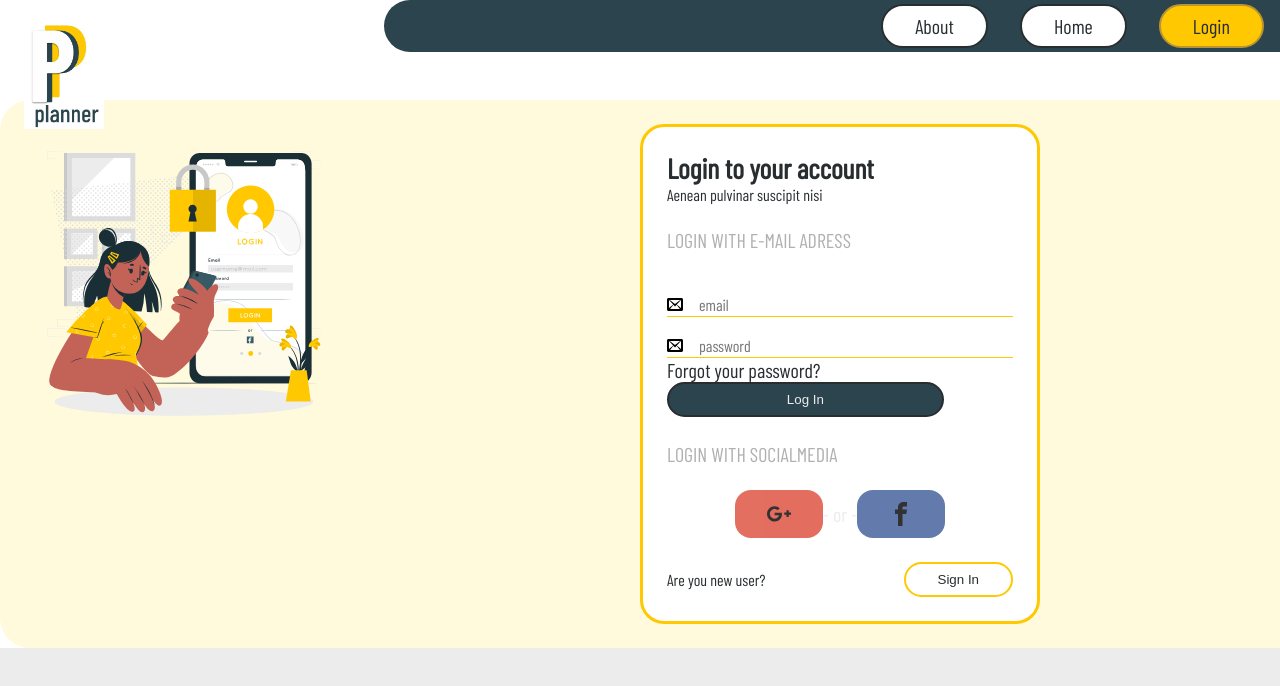
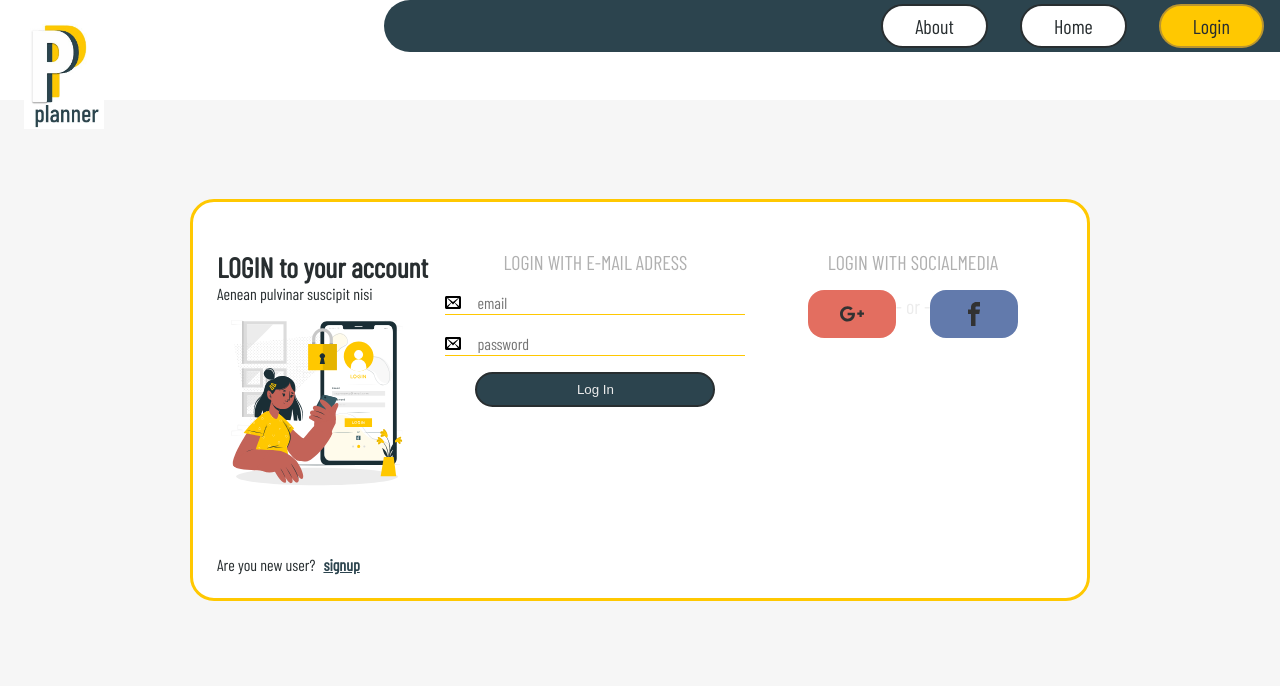
Before and after one commit to monika1127/PlannerApp, a React (Create React App) app: page /login in a window 1280 px wide. Shown: the top 686 px of the page. Built offline with nearby package versions, Linux system fonts and the light colour scheme.

Commit message:
signup and login styling

```diff
--- a/src/App.js
+++ b/src/App.js
@@ -3,17 +3,17 @@ import { BrowserRouter as Router, Switch, Route } from 'react-router-dom';
 
 import AboutSlider from './Pages/FrontPage.js/AboutSlider';
 import HomePage from './Pages/FrontPage.js/HomePage';
-import SignIn from './Pages/FrontPage.js/SignIn'
-import LogIn from './Pages/FrontPage.js/LogIn'
+import SignIn from './Pages/FrontPage.js/SignIn';
+import LogIn from './Pages/FrontPage.js/LogIn';
 
 function App() {
   return (
     <Router>
       <Switch>
-        <Route exact path='/' component={HomePage} />
-        <Route exact path='/about' component={AboutSlider} />
-        <Route exact path='/signin' component={SignIn} />
-        <Route exact path='/login' component={LogIn} />
+        <Route exact path="/" component={HomePage} />
+        <Route exact path="/about" component={AboutSlider} />
+        <Route exact path="/signup" component={SignIn} />
+        <Route exact path="/login" component={LogIn} />
       </Switch>
     </Router>
   );
--- /dev/null
+++ b/src/Components/Form/UserRegistrationForm.js
@@ -0,0 +1,68 @@
+import React, { Component, Fragment } from 'react';
+import PropTypes from 'prop-types';
+import { Link } from 'react-router-dom';
+import { ReactComponent as GoogleIcon } from '../../assets/icons/google-plus.svg';
+import { ReactComponent as FacebookIcon } from '../../assets/icons/facebook.svg';
+
+import loginPicture from '../../assets/pictures/login.svg';
+
+class UserRegistrationForm extends Component {
+  static propsTypes = {
+    type: PropTypes.oneOf(['signup', 'login']),
+  };
+
+  render() {
+    return (
+      <Fragment>
+        <div className="register__background">
+          <div className="register__container">
+            <div className="register__data">
+              <div className="register__header">
+                <div className="register__title">
+                  {this.props.type.toUpperCase()} to your account
+                </div>
+                <div className="register__description">
+                  {' '}
+                  Aenean pulvinar suscipit nisi
+                </div>
+                <div className="register__picture">
+                  <img src={loginPicture} alt="login" />
+                </div>
+              </div>
+              <div className="register__section">
+                <div className="register__section-title">
+                  {this.props.type.toUpperCase()} WITH E-MAIL ADRESS
+                </div>
+                {this.props.children}
+              </div>
+              <div className="register__section">
+                <div className="register__section-title">
+                  {this.props.type.toUpperCase()} WITH SOCIALMEDIA
+                </div>
+                <div className="register__integrating-media">
+                  <div className="register__integrating-item --google">
+                    <GoogleIcon width={24} height={24} />
+                  </div>
+                  <span>- or - </span>
+                  <div className="register__integrating-item --facebook">
+                    <FacebookIcon width={24} height={24} />
+                  </div>
+                </div>
+              </div>
+            </div>
+            <div className="register__reference">
+              <div>Are you new user?</div>
+              <Link
+                to={`/${this.props.type === 'login' ? 'signup' : 'login'}`}
+                className="register__reference--link"
+              >
+                {this.props.type === 'login' ? 'signup' : 'login'}
+              </Link>
+            </div>
+          </div>
+        </div>
+      </Fragment>
+    );
+  }
+}
+export default UserRegistrationForm;
--- a/src/Pages/FrontPage.js/LogIn.js
+++ b/src/Pages/FrontPage.js/LogIn.js
@@ -3,10 +3,9 @@ import { useFormik } from 'formik'
 import Input from '../../Components/Form/Input'
 import Layout from '../../Components/Layout'
 import Button from '../../Components/Button'
-import { ReactComponent as GoogleIcon } from '../../assets/icons/google-plus.svg'
-import { ReactComponent as FacebookIcon } from '../../assets/icons/facebook.svg'
 import * as Yup from 'yup'
 import loginPicture from '../../assets/pictures/login.svg'
+import UserRegistrationForm from '../../Components/Form/UserRegistrationForm'
 
 const SignIn = () => {
 
@@ -38,19 +37,10 @@ const SignIn = () => {
     })
     return (
         <Layout logoStatus='off'>
-            <div className='signin__form-container--desktop'>
-                <div className='signin__picture'>
-                <img src={loginPicture} className='login__picture' alt='login__picture' />
-                </div>
-            <div className='signin__form-container'>
-                <div>
-                    <div className='signin__form-title'>Login to your account</div>
-                    <div className='signin__form-description'> Aenean pulvinar suscipit nisi</div>
-                </div>
-                <div className='signin__section_title'>LOGIN WITH E-MAIL ADRESS</div>
 
+
+            <UserRegistrationForm type='login'>
                 <form className='signin__form' onSubmit={formik.handleSubmit}>
-
                     <Input
                         title='email'
                         type='text'
@@ -63,26 +53,12 @@ const SignIn = () => {
                         formikData={formik.getFieldProps('password')}
                         error={formik.touched.password && formik.errors.password ? formik.errors.password : null}
                     />
-                    <div>Forgot your password?</div>
-                    <Button size='full' color='primary' type="submit" >Log In</Button>
+                    <div className='submit-button'>
+                        <Button size='full' color='primary' type="submit" >Log In</Button>
+                    </div>
                 </form>
 
-                <div className='signin__section_title'>LOGIN WITH SOCIALMEDIA</div>
-                <div className='integrating-signin'>
-                    <div className='integrating-signin-item integrating-signin-item--google'>
-                        <GoogleIcon width={24} height={24} />
-                    </div>
-                    <span>- or - </span>
-                    <div className='integrating-signin-item integrating-signin-item--facebook'>
-                        <FacebookIcon width={24} height={24} />
-                    </div>
-                </div>
-                <div className='signin__login-option'>
-                    <div>Are you new user?</div>
-                    <Button size='small' color='secondary-neutral'>Sign In</Button>
-                </div>
-            </div>
-            </div>
+            </UserRegistrationForm>
         </Layout>
     )
 }
--- a/src/Pages/FrontPage.js/SignIn.js
+++ b/src/Pages/FrontPage.js/SignIn.js
@@ -4,9 +4,8 @@ import { Link } from 'react-router-dom';
 import Input from '../../Components/Form/Input';
 import Layout from '../../Components/Layout';
 import Button from '../../Components/Button';
-import { ReactComponent as GoogleIcon } from '../../assets/icons/google-plus.svg';
-import { ReactComponent as FacebookIcon } from '../../assets/icons/facebook.svg';
 import * as Yup from 'yup';
+import UserRegistrationForm from '../../Components/Form/UserRegistrationForm';
 
 const SignIn = () => {
   const errMsg = {
@@ -25,7 +24,7 @@ const SignIn = () => {
       password: '',
     },
     validationSchema: Yup.object({
-      name: Yup.string().max(20, 'test').required(errMsg.required),
+      name: Yup.string().max(20, errMsg.name).required(errMsg.required),
 
       email: Yup.string().email(errMsg.email).max(70).required(errMsg.required),
       password: Yup.string()
@@ -47,16 +46,7 @@ const SignIn = () => {
   });
   return (
     <Layout logoStatus="off">
-      <div className="signin__form-container">
-        <div>
-          <div className="signin__form-title">Create an account</div>
-          <div className="signin__form-description">
-            {' '}
-            Aenean pulvinar suscipit nisi
-          </div>
-        </div>
-        <div className="signin__section_title">LOGIN WITH E-MAIL ADRESS</div>
-
+      <UserRegistrationForm type="signup">
         <form className="signin__form" onSubmit={formik.handleSubmit}>
           <Input
             title="name"
@@ -88,28 +78,13 @@ const SignIn = () => {
                 : null
             }
           />
-          <Button size="full" color="primary" type="submit">
-            Sign In
-          </Button>
+          <div className="submit-button">
+            <Button size="full" color="primary" type="submit">
+              Sign In
+            </Button>
+          </div>
         </form>
-
-        <div className="signin__section_title">LOGIN WITH SOCIALMEDIA</div>
-        <div className="integrating-signin">
-          <div className="integrating-signin-item integrating-signin-item--google">
-            <GoogleIcon width={24} height={24} />
-          </div>
-          <span>- or - </span>
-          <div className="integrating-signin-item integrating-signin-item--facebook">
-            <FacebookIcon width={24} height={24} />
-          </div>
-        </div>
-        <div className="signin__login-option">
-          <div>Already have an account</div>
-          <Link to="/login" className="link--text link--secondary">
-            Login
-          </Link>
-        </div>
-      </div>
+      </UserRegistrationForm>
     </Layout>
   );
 };
--- a/src/stylesheet/application.css
+++ b/src/stylesheet/application.css
@@ -1,5 +1,5 @@
-@import url('https://fonts.googleapis.com/css2?family=Barlow+Condensed&display=swap');
-@import url('https://fonts.googleapis.com/css2?family=Barlow+Condensed&display=swap');
+@import url("https://fonts.googleapis.com/css2?family=Barlow+Condensed&display=swap");
+@import url("https://fonts.googleapis.com/css2?family=Barlow+Condensed&display=swap");
 .about-info {
   display: -webkit-box;
   display: -ms-flexbox;
@@ -83,16 +83,6 @@
 
 .about-slider {
   background-color: #a0bec8;
-  height: 100vh;
-  display: -webkit-box;
-  display: -ms-flexbox;
-  display: flex;
-  -webkit-box-align: center;
-  -ms-flex-align: center;
-  align-items: center;
-  -webkit-box-pack: start;
-  -ms-flex-pack: start;
-  justify-content: flex-start;
 }
 
 @media (min-width: 768px) {
@@ -348,7 +338,43 @@
   text-decoration: none;
 }
 
-.signin__form-container {
+.register__background {
+  background-color: #f6f6f6;
+  height: 100vh;
+  display: -webkit-box;
+  display: -ms-flexbox;
+  display: flex;
+  -webkit-box-align: center;
+      -ms-flex-align: center;
+          align-items: center;
+  -webkit-box-pack: center;
+      -ms-flex-pack: center;
+          justify-content: center;
+}
+
+.register__container {
+  background-color: white;
+  border: 3px solid #ffc801;
+  border-radius: 24px;
+  padding: 16px;
+  display: -webkit-box;
+  display: -ms-flexbox;
+  display: flex;
+  -webkit-box-orient: vertical;
+  -webkit-box-direction: normal;
+      -ms-flex-direction: column;
+          flex-direction: column;
+  width: 100%;
+  max-width: 360px;
+}
+
+.register__data {
+  -webkit-box-flex: 1;
+      -ms-flex-positive: 1;
+          flex-grow: 1;
+  height: 100vh;
+  width: 100%;
+  max-height: 500px;
   display: -webkit-box;
   display: -ms-flexbox;
   display: flex;
@@ -362,29 +388,24 @@
   -webkit-box-align: stretch;
       -ms-flex-align: stretch;
           align-items: stretch;
-  padding: 16px 16px;
-  height: 100%;
-  max-height: 600px;
-  margin: auto;
-  border-radius: 24px;
-  border: 3px solid #ffc801;
-  margin: auto;
+  padding: 24px 0px;
 }
 
-.signin__form-title {
+.register__title {
   font-size: 28px;
   font-weight: 600;
 }
 
-.signin__form-description {
+.register__description {
   font-size: 16px;
 }
 
-.signin__section_title {
+.register__section-title {
   color: #b0b0b0;
+  text-align: center;
 }
 
-.integrating-signin {
+.register__integrating-media {
   display: -webkit-box;
   display: -ms-flexbox;
   display: flex;
@@ -397,7 +418,7 @@
   color: #ececec;
 }
 
-.integrating-signin .integrating-signin-item {
+.register__integrating-media .register__integrating-item {
   width: 88px;
   height: 48px;
   background-color: #a0bec8;
@@ -405,71 +426,98 @@
   display: -webkit-box;
   display: -ms-flexbox;
   display: flex;
+  -webkit-box-align: center;
+      -ms-flex-align: center;
+          align-items: center;
   -webkit-box-pack: center;
       -ms-flex-pack: center;
           justify-content: center;
-  -webkit-box-align: center;
-  -ms-flex-align: center;
-  align-items: center;
   opacity: 0.8;
+  margin-top: 16px;
+  cursor: pointer;
 }
 
-.integrating-signin .integrating-signin-item:hover {
+.register__integrating-media .register__integrating-item:hover {
   opacity: 1;
 }
 
-.integrating-signin .integrating-signin-item--google {
+.register__integrating-media .--google {
   background-color: #dd4b39;
 }
 
-.integrating-signin .integrating-signin-item--facebook {
+.register__integrating-media .--facebook {
   background-color: #3b5998;
 }
 
-.signin__login-option {
+.register__reference {
   display: -webkit-box;
   display: -ms-flexbox;
   display: flex;
   -webkit-box-align: center;
       -ms-flex-align: center;
           align-items: center;
+  -webkit-box-pack: start;
+      -ms-flex-pack: start;
+          justify-content: flex-start;
+  padding-top: 24px;
+  font-size: 16px;
+}
+
+.register__reference .register__reference--link {
+  padding-left: 8px;
+  color: #2c444e;
+  font-weight: 600;
+  cursor: pointer;
+}
+
+.register__picture {
+  display: none;
+}
+
+@media (min-width: 998px) {
+  .register__background {
+    max-height: 600px;
+  }
+  .register__container {
+    height: auto;
+    padding: 24px;
+    max-width: 900px;
     -webkit-box-pack: justify;
         -ms-flex-pack: justify;
             justify-content: space-between;
-  font-size: 16px;
+    -webkit-box-align: start;
+        -ms-flex-align: start;
+            align-items: flex-start;
+  }
+  .register__data {
+    -webkit-box-orient: horizontal;
+    -webkit-box-direction: normal;
+        -ms-flex-direction: row;
+            flex-direction: row;
+    height: auto;
+  }
+  .register__section {
+    width: 300px;
+  }
+  .register__picture {
+    display: block;
+  }
+  .register__picture img {
+    max-width: 200px;
+  }
 }
 
-.signin__picture {
-  display: none;
-}
-
-@media (min-width: 768px) {
-  .signin__form-container {
-    width: 400px;
-    height: 500px;
-    padding: 24px;
-    background-color: white;
-  }
-  .signin__form-container--desktop {
-    background-color: #fffadc;
-    padding: 24px;
-    border-bottom-left-radius: 30px;
-    border-top-left-radius: 30px;
+.signin__form .submit-button {
+  margin: 16px auto;
   display: -webkit-box;
   display: -ms-flexbox;
   display: flex;
+  -webkit-box-align: center;
+      -ms-flex-align: center;
+          align-items: center;
   -webkit-box-pack: center;
       -ms-flex-pack: center;
           justify-content: center;
-    width: 100%;
-  }
-  .signin__picture {
-    max-width: 400px;
-    display: block;
-  }
-  .signin__picture .login__picture {
-    max-width: 80%;
-  }
 }
 
 .button {
@@ -610,7 +658,7 @@
 
 body {
   background-color: #ececec;
-  font-family: 'Barlow Condensed', sans-serif;
+  font-family: "Barlow Condensed", sans-serif;
   font-weight: 400;
   color: #282e30;
   font-size: 20px;
@@ -638,7 +686,7 @@ body {
           flex: 1 1 auto;
   border: none;
   padding-left: 16px;
-  font-family: 'Barlow Condensed', sans-serif;
+  font-family: "Barlow Condensed", sans-serif;
   font-size: 16px;
 }
 
--- a/src/stylesheet/application.sass
+++ b/src/stylesheet/application.sass
@@ -8,6 +8,7 @@
 @import  'components/_homePage'
 @import 'components/_navbar'
 @import 'components/_signin'
+@import 'components/_registrationForm'
 
 @import 'shared/_buttons'
 @import 'shared/_basics'
--- a/src/stylesheet/base/_variables.sass
+++ b/src/stylesheet/base/_variables.sass
@@ -34,6 +34,7 @@ $neutral-very-dark: rgb(116, 116, 116)
 $neutral-dark: rgb(176, 176, 176)
 $neutral: rgb(206, 206, 206)
 $neutral-light: rgb(236, 236, 236)
+$neutral-very-light: rgb(246, 246, 246)
 
 $danger: rgb(141, 28, 28)
 $danger-light: rgb(215, 105, 105)
--- a/src/stylesheet/components/_aboutSlider.sass
+++ b/src/stylesheet/components/_aboutSlider.sass
@@ -1,9 +1,5 @@
 .about-slider
     background-color: $primary-very-light
-    height: 100vh
-    display: flex
-    align-items: center
-    justify-content: flex-start
 
 @media(min-width: 768px)
     .about-slider
--- /dev/null
+++ b/src/stylesheet/components/_registrationForm.sass
@@ -0,0 +1,4 @@
+.signin__form
+    .submit-button
+        margin: 16px auto
+        @include flex-centered
--- a/src/stylesheet/components/_signin.sass
+++ b/src/stylesheet/components/_signin.sass
@@ -1,70 +1,93 @@
-.signin__form-container
+.register__background
+    background-color: $neutral-very-light
+    height: 100vh
+    @include flex-centered
+
+.register__container
+    background-color: white
+    border: 3px solid $secondary
+    border-radius: 24px
+    padding: 16px
+    display: flex
+    flex-direction: column
+    width: 100%
+    max-width: 360px
+
+
+.register__data
+    flex-grow: 1
+    height: 100vh
+    width: 100%
+    max-height: 500px
     display: flex
     flex-direction: column
     justify-content: space-between
     align-items: stretch
-    padding: 16px 16px
-    height: 100%
-    max-height: 600px
-    margin: auto
-    border-radius: 24px
-    border: 3px solid $secondary
-    margin: auto
+    padding: 24px 0px
 
-.signin__form-title
+
+.register__title
     font-size: $font-size-lg
     font-weight: $font-weight-bold
 
-.signin__form-description
+.register__description
     font-size: $font-size-sm
-.signin__section_title
+.register__section-title
     color: $neutral-dark
+    text-align: center
 
-.integrating-signin
-    display: flex
-    align-items: center
-    justify-content: center
+.register__integrating-media
+    @include flex-centered
     color: $neutral-light
-    .integrating-signin-item
+    .register__integrating-item
         width: 88px
         height: 48px
         background-color: $primary-very-light
         border-radius: 16px
-        display: flex
-        justify-content: center
-        align-items: center
+        @include flex-centered
         opacity: 0.8
+        margin-top: 16px
+        cursor: pointer
         &:hover
             opacity: 1
-    .integrating-signin-item--google
+    .--google
         background-color: #dd4b39
-    .integrating-signin-item--facebook
+    .--facebook
         background-color: #3b5998
 
-.signin__login-option
+.register__reference
     display: flex
     align-items: center
-    justify-content: space-between
+    justify-content: flex-start
+    padding-top: 24px
     font-size: $font-size-sm
-.signin__picture
+    .register__reference--link
+        padding-left: 8px
+        color: $primary
+        font-weight: $font-weight-bold
+        cursor: pointer
+.register__picture
     display: none
-@media(min-width: 768px)
-    .signin__form-container
-        width: 400px
-        height: 500px
+
+@media(min-width: 998px)
+    .register__background
+        max-height: 600px
+
+    .register__container
+        height: auto
         padding: 24px
-        background-color: white
-    .signin__form-container--desktop
-        background-color: $secondary-very-light
-        padding: 24px
-        border-bottom-left-radius: 30px
-        border-top-left-radius: 30px
-        display: flex
-        justify-content: center
-        width: 100%
+        max-width: 900px
+        justify-content: space-between
+        align-items: flex-start
 
-    .signin__picture
-        max-width: 400px
+    .register__data
+        flex-direction: row
+        height: auto
+
+    .register__section
+        width: 300px
+
+    .register__picture
         display: block
-        .login__picture
-            max-width: 80%
+        img
+            max-width: 200px
```
Also changed, not shown: 1 other file (tests, documents, lock files or other folders). Lines whose indentation alone changed are shown as unchanged.
